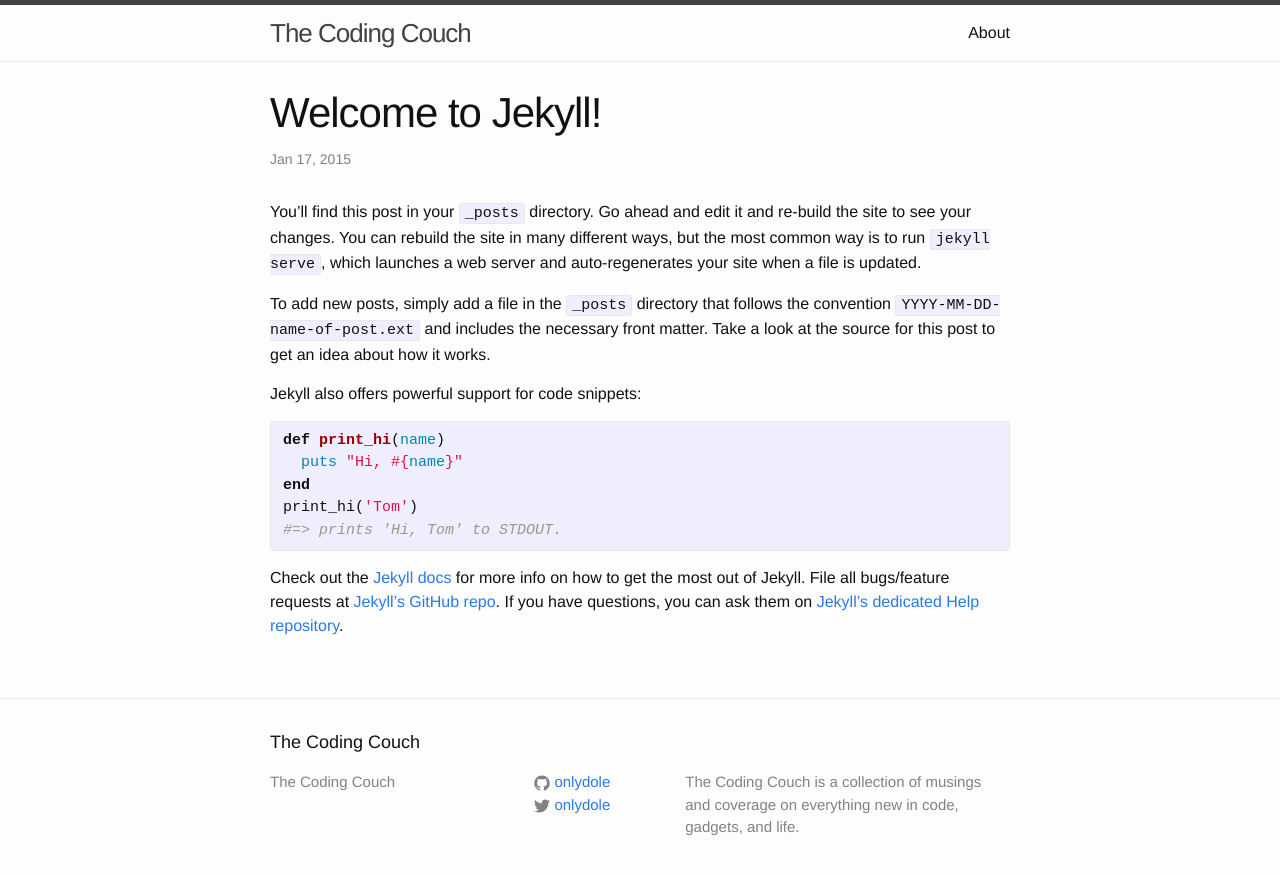
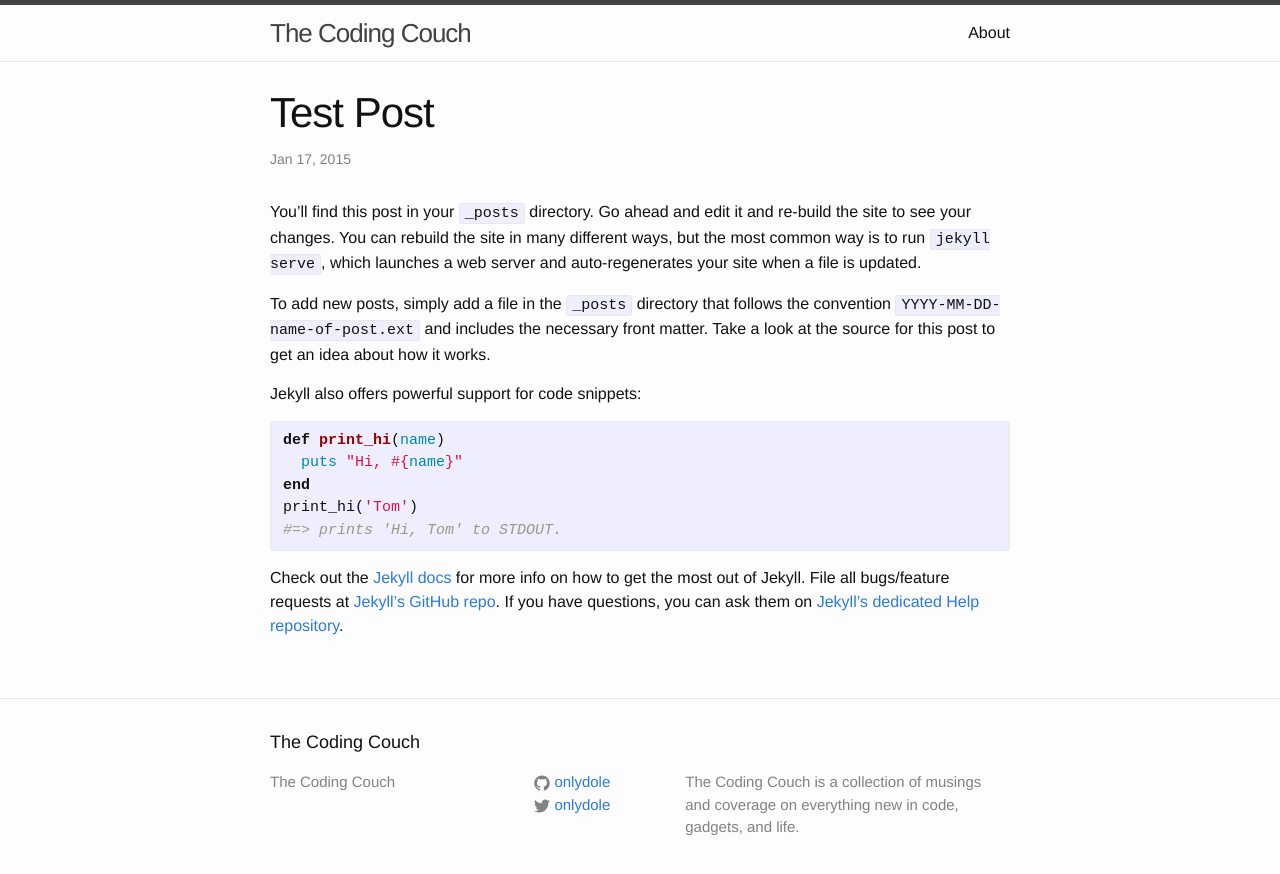
Before and after one commit to onlydole/thecodingcouch, a Jekyll site: the page built from _posts/2015-01-17-welcome-to-jekyll.markdown, in a window 1280 px wide. Shown: the top 874 px of the page. Built offline with Jekyll 4.4.1, drawn with Linux system fonts in a browser that asks for light colours.

Commit message:
Test post

```diff
--- a/_posts/2015-01-17-welcome-to-jekyll.markdown
+++ b/_posts/2015-01-17-welcome-to-jekyll.markdown
@@ -1,8 +1,8 @@
 ---
 layout: post
-title:  "Welcome to Jekyll!"
+title:  "Test Post"
 date:   2015-01-17 19:01:22
-categories: jekyll update
+categories: update
 ---
 You’ll find this post in your `_posts` directory. Go ahead and edit it and re-build the site to see your changes. You can rebuild the site in many different ways, but the most common way is to run `jekyll serve`, which launches a web server and auto-regenerates your site when a file is updated.
 
```
